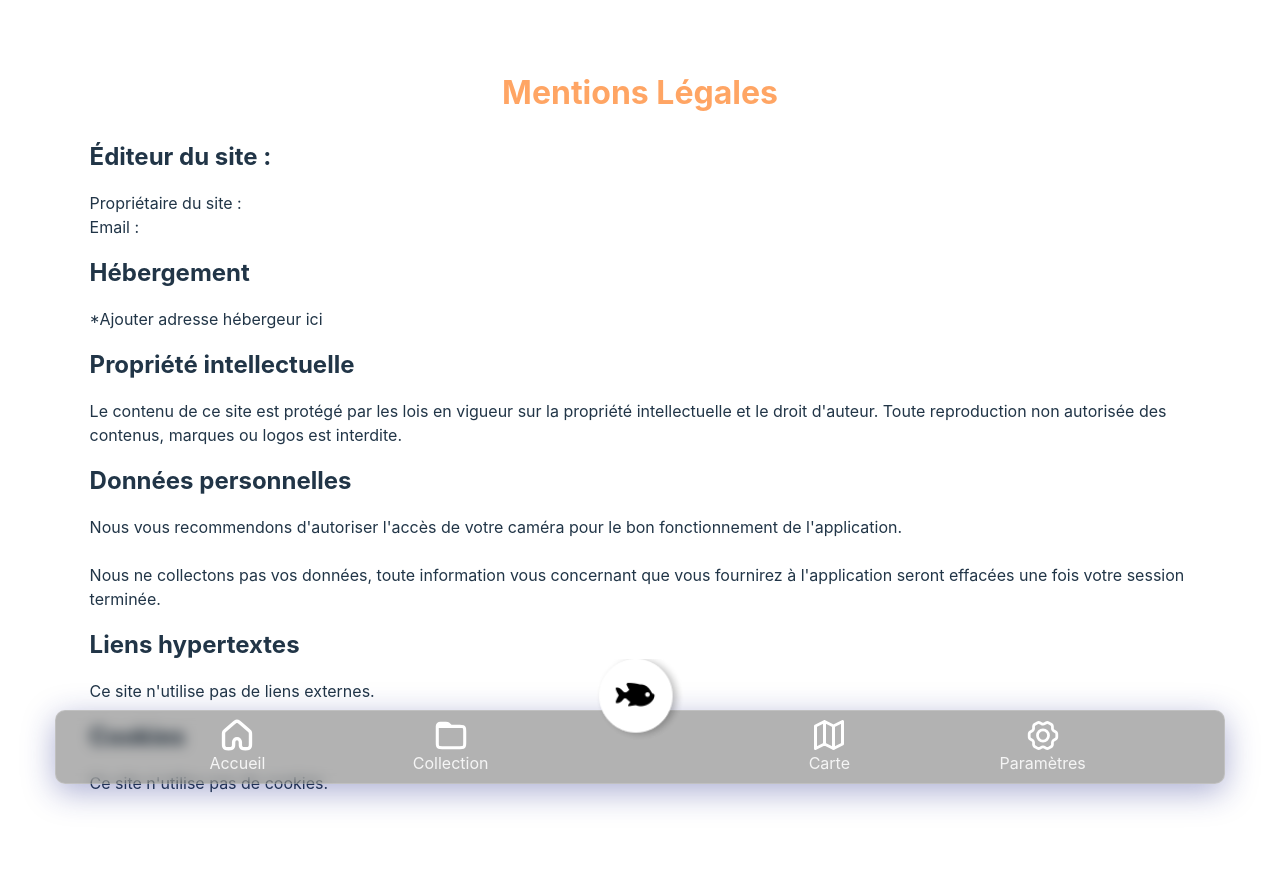
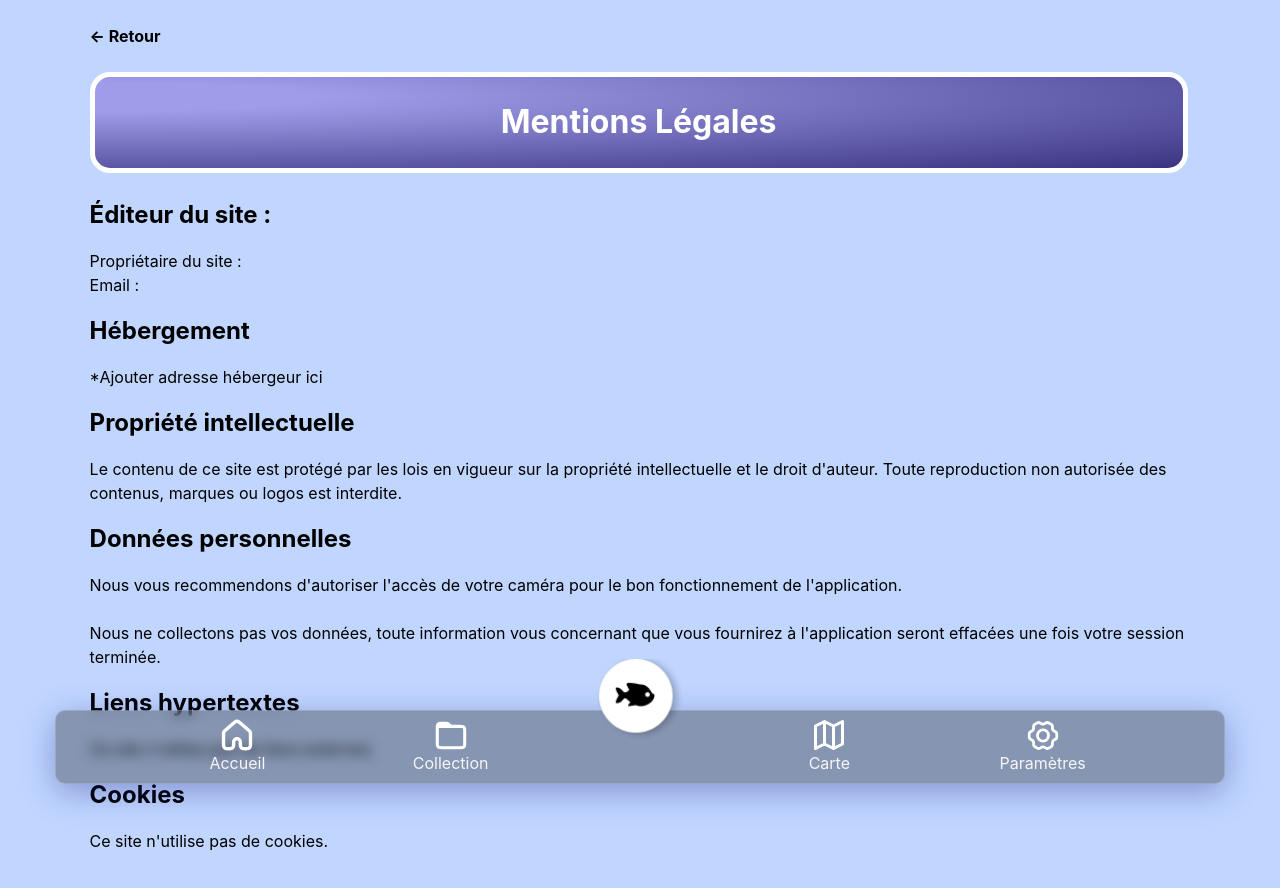
Before and after one commit to LauraR40/Fishdex, a SvelteKit app: page /politique in a window 1280 px wide. Shown: the top 888 px of the page. Built offline with nearby package versions, Linux system fonts and the light colour scheme.

Commit message:
design page politique + changement couleurs accueil + correction fautes orthographe captain

```diff
--- a/src/components/profile.svelte
+++ b/src/components/profile.svelte
@@ -11,8 +11,7 @@
       alt="Avatar"
       src={getAvatarUrl(user.avatar_id + ".png")}
     />
-    <!--TODO: Il faut trouver un moyen pour que le lien de l'image sois toujours valable -->
-    <h4 style="margin-left: 10px;">{user.nom}</h4>
+    <h4 style="margin-left: 10px; text-transform: capitalize;">{user.nom}</h4>
     <div>
       <div class="poly">
         <span style="color: black; margin-left: 26%; font-weight: 700;"
@@ -23,6 +22,6 @@
   </div>
   <div class="ligne">
     <img class="rond" alt="Point de couleur" src={rondvert} />
-    <p>Voir les récompenses de niveau →</p>
+    <p style="font-weight: 700;">Voir les récompenses de niveau →</p>
   </div>
 </div>
--- a/src/routes/+page.svelte
+++ b/src/routes/+page.svelte
@@ -73,8 +73,7 @@
       </a>
     </div>
 
-    <!-- TODO Poissons attrapés zone -->
-    <!-- Ajouter barre-->
+    <!-- Poissons attrapés zone -->
     <div class="zone-pro bloc-default gradiant-right">
       <div style="padding-bottom: 0;" class="pad">
         <h2 class="titre">Zone {zones[data.profile.current_zone].nom}</h2>
@@ -93,8 +92,7 @@
       </div>
     </div>
 
-    <!-- TODO Conseils du capitaine -->
-    <!-- Corriger fautes -->
+    <!-- Conseils du capitaine -->
     <div
       style="position: relative; height:34vh;"
       class="conseil bloc-default gradiant-left"
--- a/src/routes/politique/+page.svelte
+++ b/src/routes/politique/+page.svelte
@@ -3,19 +3,28 @@
 </script>
 
 <div
+  style="background-color: #c0d6ff; max-width: 100vw;
+    overflow: hidden;"
+>
+  <div
     style="margin-left: 7vw;
     margin-right: 7vw;
     margin-bottom: 10vh;
-    height: 120vh;"
+    height: 120vh;
+    color: black;"
   >
     <br />
     <a
-    style="text-decoration: none; color: white; font-family:Inter, system-ui, Avenir, Helvetica, Arial, sans-serif;"
+      style="text-decoration: none; color: black; font-family:Inter, system-ui, Avenir, Helvetica, Arial, sans-serif; font-weight: 700;"
       href="/parametres">← Retour</a
     >
+    <br /><br />
+    <div class="bloc-default gradiant-left" style="width: 85vw;">
+      <h1 style="color: white;">Mentions Légales</h1>
+    </div>
+    <br />
 
-  <h1 style="color: #ffa564;">Mentions Légales</h1>
-
+    <div>
       <h2>Éditeur du site :</h2>
 
       <p>
@@ -30,9 +39,9 @@
       <h2>Propriété intellectuelle</h2>
 
       <p>
-    Le contenu de ce site est protégé par les lois en vigueur sur la propriété
-    intellectuelle et le droit d'auteur. Toute reproduction non autorisée des
-    contenus, marques ou logos est interdite.
+        Le contenu de ce site est protégé par les lois en vigueur sur la
+        propriété intellectuelle et le droit d'auteur. Toute reproduction non
+        autorisée des contenus, marques ou logos est interdite.
       </p>
 
       <h2>Données personnelles</h2>
@@ -40,8 +49,8 @@
       <p>
         Nous vous recommendons d'autoriser l'accès de votre caméra pour le bon
         fonctionnement de l'application. <br /><br />
-    Nous ne collectons pas vos données, toute information vous concernant que vous
-    fournirez à l'application seront effacées une fois votre session terminée.
+        Nous ne collectons pas vos données, toute information vous concernant que
+        vous fournirez à l'application seront effacées une fois votre session terminée.
       </p>
 
       <h2>Liens hypertextes</h2>
@@ -52,5 +61,8 @@
 
       <p>Ce site n'utilise pas de cookies.</p>
     </div>
+  </div>
+  <br /><br />
+</div>
 
 <Navbar />
--- a/static/app.css
+++ b/static/app.css
@@ -234,14 +234,14 @@ dialog[open] {
   width: 90vw;
   border-radius: 20px;
   border: solid;
-  border-color: #c2c1f1;
+  border-color: white;
   border-width: 5px;
 }
 
 .gradiant-right {
   background-image: radial-gradient(
     farthest-corner at 40px 40px,
-    #4441d5 10%,
+    #322b79 10%,
     #9f9de9 100%
   );
 }
@@ -264,7 +264,7 @@ dialog[open] {
 }
 
 .fond-couvert {
-  background-color: #504eba;
+  background-color: #322b79;
   width: 80vw;
   height: 12vh;
   display: flex;
@@ -300,7 +300,7 @@ dialog[open] {
   background-image: radial-gradient(
     farthest-side at 5px 20px,
     #9f9de9 20%,
-    #4441d5 150%
+    #322b79 150%
   );
 }
 
```
Also changed, not shown: src/lib/assets/conseil.svg. Lines whose indentation alone changed are shown as unchanged.
